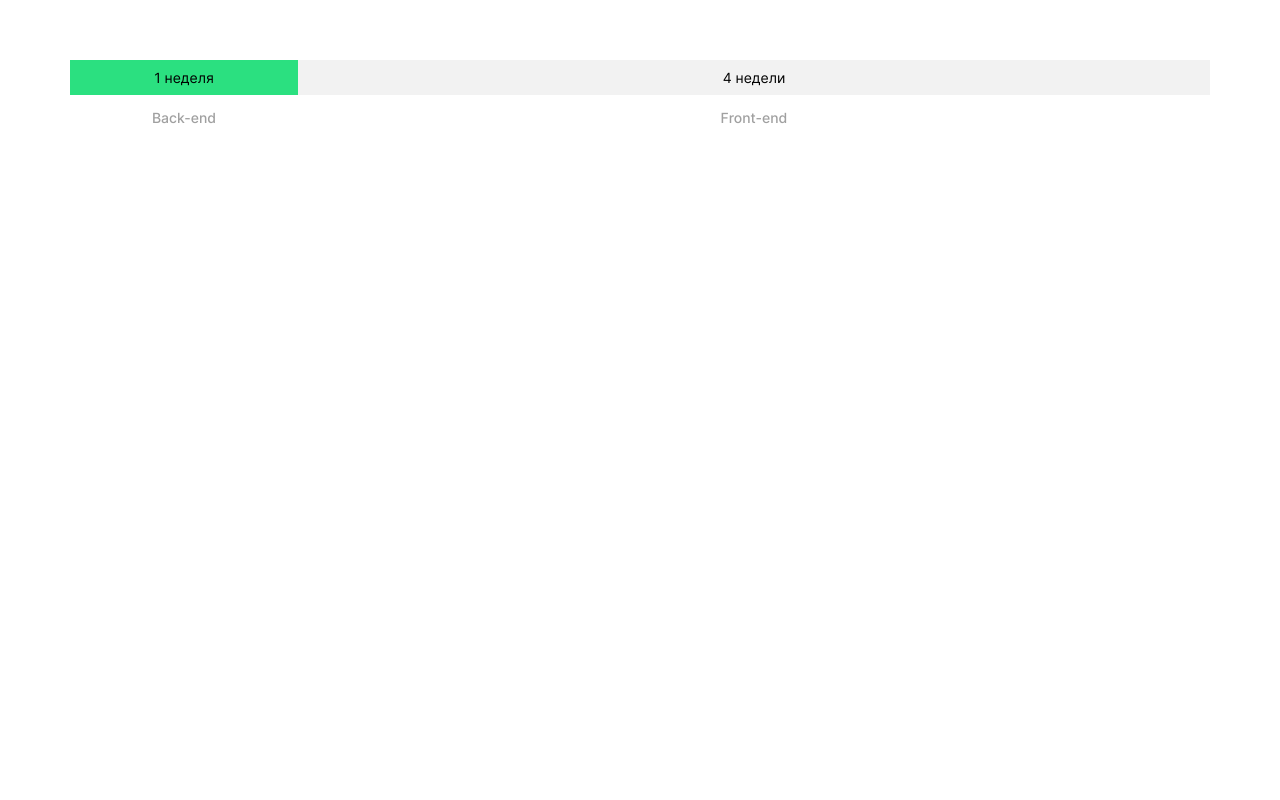
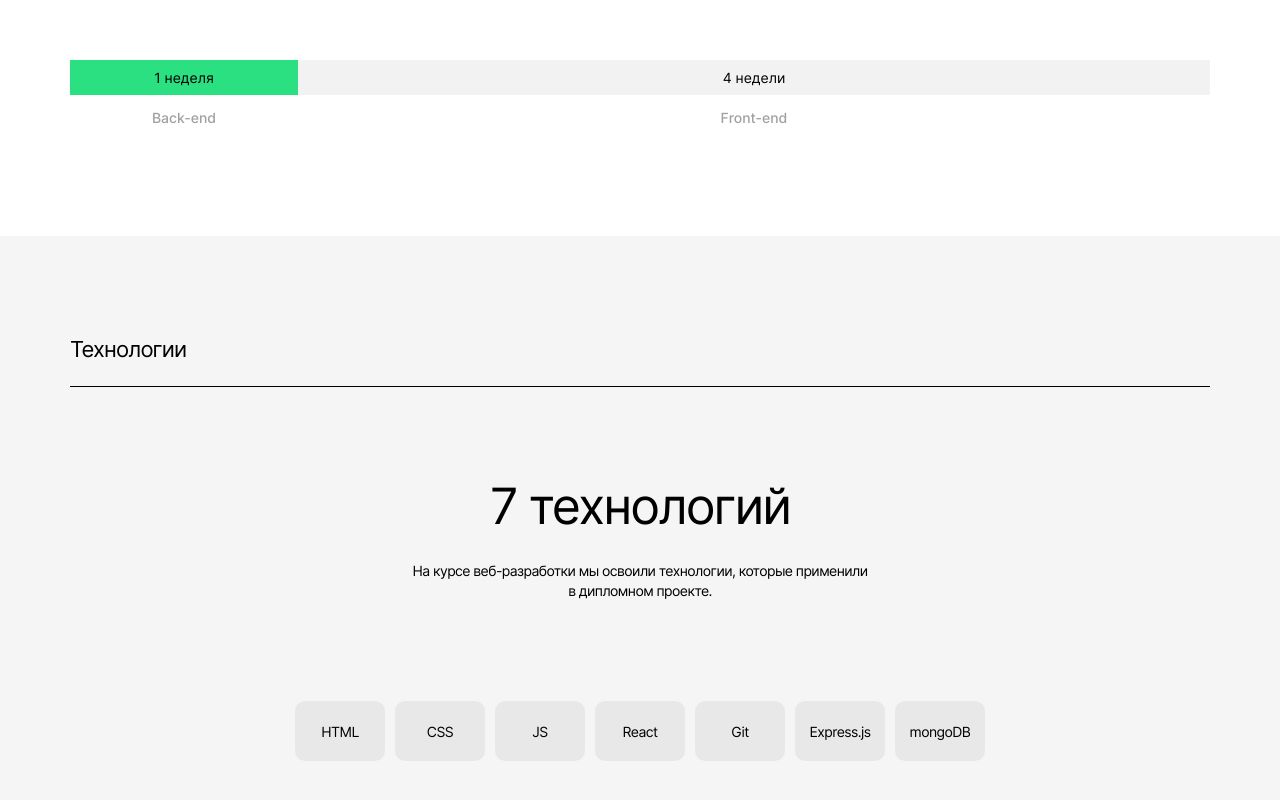
Before and after one commit to muravevanastya/movies-explorer-frontend, a React (Create React App) app: page / in a window 1280 px wide. Shown: the part 1033-1833 px from the top of the page. Before the commit the page ends 1269 px from the top, so only its background shows below. Built offline with nearby package versions, Linux system fonts and the light colour scheme.

Commit message:
сверстала блок технологии

```diff
--- a/src/components/Main/Main.jsx
+++ b/src/components/Main/Main.jsx
@@ -1,11 +1,13 @@
 import Promo from "../Promo/Promo";
 import AboutProject from "../AboutProject/AboutProject";
+import Techs from "../Techs/Techs";
 
 function Main() {
   return (
     <main className="main">
       <Promo />
       <AboutProject />
+      <Techs />
     </main>
   )
 }
--- /dev/null
+++ b/src/components/Techs/Techs.css
@@ -0,0 +1,60 @@
+.techs {
+  background-color: #F5F5F5;
+  padding: 100px 0;
+  width: 100%;
+  display: flex;
+  flex-direction: column;
+  align-items: center;
+}
+
+.techs__title {
+  width: calc(100% - 70px * 2);
+  font-weight: 400;
+  font-size: 22px;
+  line-height: 27px;
+  letter-spacing: -0.04em;
+  border-bottom: 1px solid #000000;
+  padding-bottom: 23px;
+}
+
+.techs__subtitle {
+  font-weight: 400;
+  font-size: 50px;
+  line-height: 58px;
+  letter-spacing: -0.04em;
+  margin-top: 90px;
+}
+
+.techs__text {
+  font-weight: 400;
+  font-size: 14px;
+  line-height: 20px;
+  letter-spacing: -0.04em;
+  max-width: 460px;
+  text-align: center;
+  margin-top: 26px;
+}
+
+.techs__stack {
+  display: flex;
+  margin-top: 100px;
+  justify-content: space-between;
+  gap: 10px;
+}
+
+.techs__stack-item {
+  background-color: #E8E8E8;
+  width: 90px;
+  height: 60px;
+  border-radius: 10px;
+  display: flex;
+  align-items: center;
+  justify-content: center;
+}
+
+.techs__stack-text {
+  font-weight: 400;
+  font-size: 14px;
+  line-height: 17px;
+  letter-spacing: -0.04em;
+}
--- /dev/null
+++ b/src/components/Techs/Techs.jsx
@@ -0,0 +1,36 @@
+import './Techs.css';
+
+function Techs() {
+  return (
+    <section className='techs'>
+      <h2 className='techs__title'>Технологии</h2>
+      <h3 className='techs__subtitle'>7 технологий</h3>
+      <p className='techs__text'>На курсе веб-разработки мы освоили технологии, которые применили в дипломном проекте.</p>
+      <div className='techs__stack'>
+        <div className='techs__stack-item'>
+          <p className='techs__stack-text'>HTML</p>
+        </div>
+        <div className='techs__stack-item'>
+          <p className='techs__stack-text'>CSS</p>
+        </div>
+        <div className='techs__stack-item'>
+          <p className='techs__stack-text'>JS</p>
+        </div>
+        <div className='techs__stack-item'>
+          <p className='techs__stack-text'>React</p>
+        </div>
+        <div className='techs__stack-item'>
+          <p className='techs__stack-text'>Git</p>
+        </div>
+        <div className='techs__stack-item'>
+          <p className='techs__stack-text'>Express.js</p>
+        </div>
+        <div className='techs__stack-item'>
+          <p className='techs__stack-text'>mongoDB</p>
+        </div>
+      </div>
+    </section>
+  )
+}
+
+export default Techs;
```
